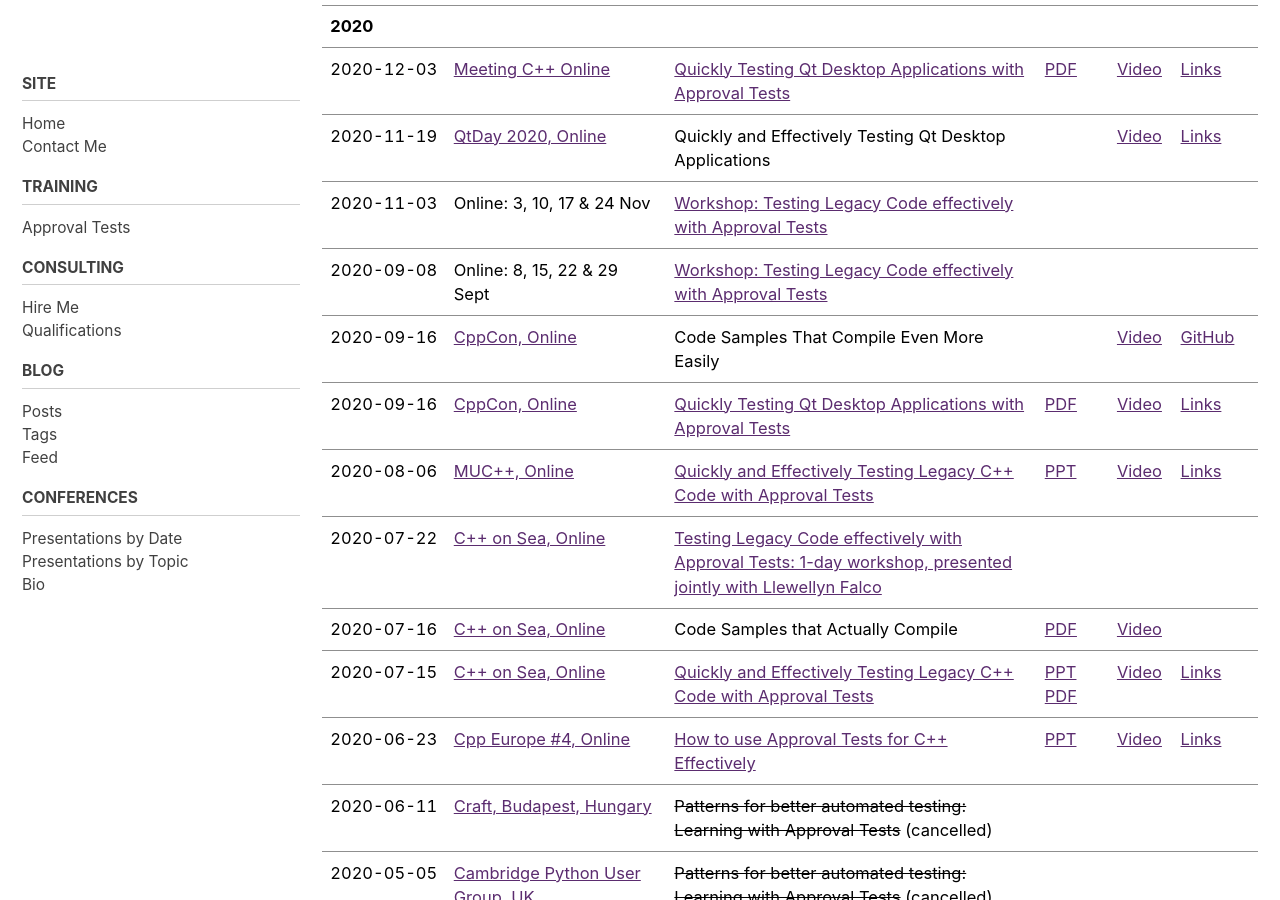
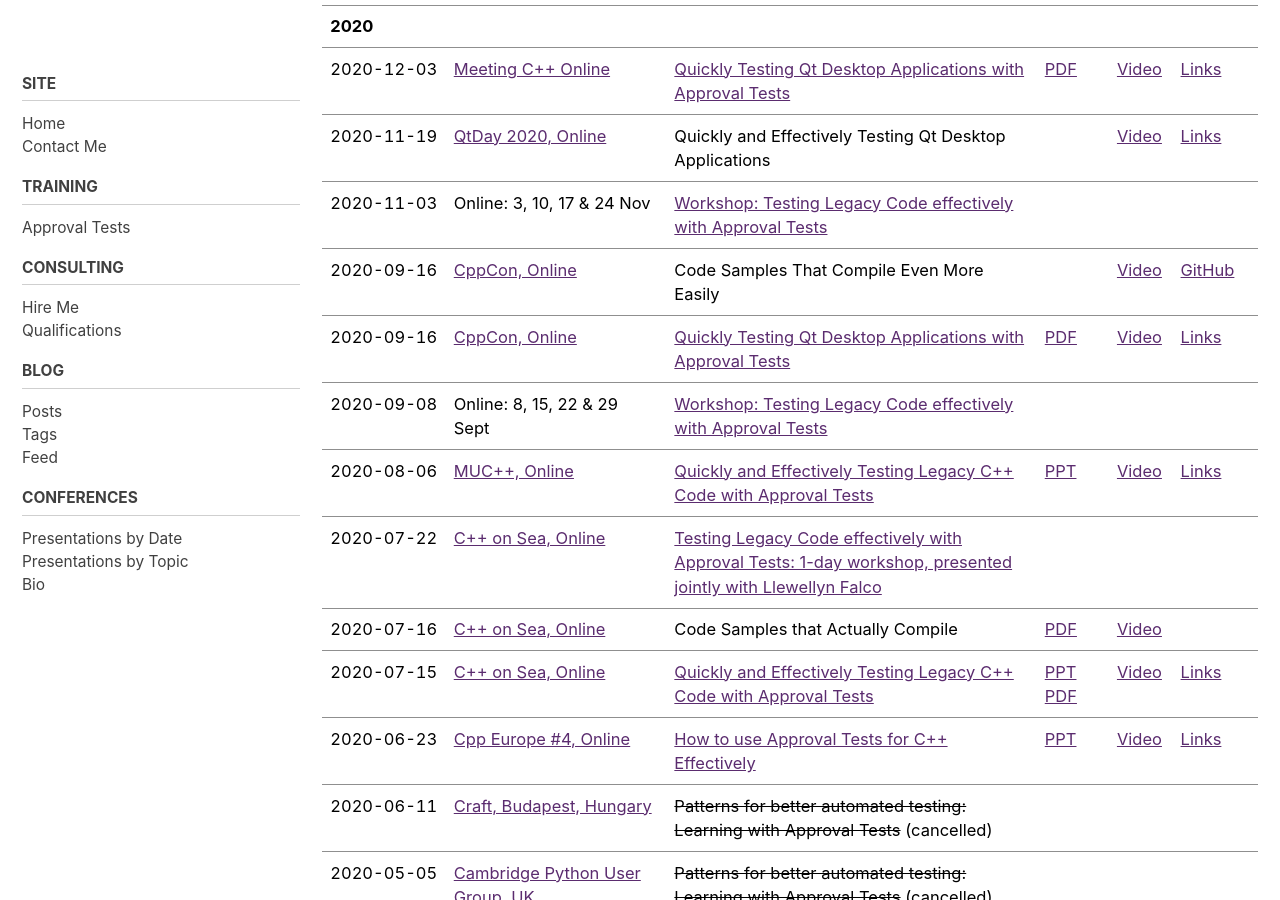
Before and after one commit to claremacrae/claremacrae.github.io, a Jekyll site: the page built from conferences/presentations.md, in a window 1280 px wide and 900 px high, scrolled down 855 px. Built offline with Jekyll 4.4.1, drawn with Linux system fonts in a browser that asks for light colours; cached includes are drawn as plain includes; nearby versions of some CDN libraries; part of the change alters nothing that is shown.

```diff
--- a/_data/presentations.yml
+++ b/_data/presentations.yml
@@ -84,14 +84,6 @@
     name: "Workshop: Testing Legacy Code effectively with Approval Tests"
     url: https://bit.ly/LegacyCppNov2020
 
-- date: 2020-09-08
-  event:
-    name: "Online: 8, 15, 22 &amp; 29 Sept"
-  category: "Workshop"
-  talk:
-    name: "Workshop: Testing Legacy Code effectively with Approval Tests"
-    url: https://claremacrae.co.uk/blog/2020/07/approvaltests-training-course
-
 - date: 2020-09-16
   event:
     name: CppCon, Online
@@ -118,6 +110,14 @@
     url: https://youtu.be/J27HoZM_PTI
   links:
     url: https://github.com/claremacrae/talks/blob/main/Quickly_Testing_Qt_Desktop_Applications.md#top
+
+- date: 2020-09-08
+  event:
+    name: "Online: 8, 15, 22 &amp; 29 Sept"
+  category: "Workshop"
+  talk:
+    name: "Workshop: Testing Legacy Code effectively with Approval Tests"
+    url: https://claremacrae.co.uk/blog/2020/07/approvaltests-training-course
 
 - date: 2020-08-06
   event:
```
